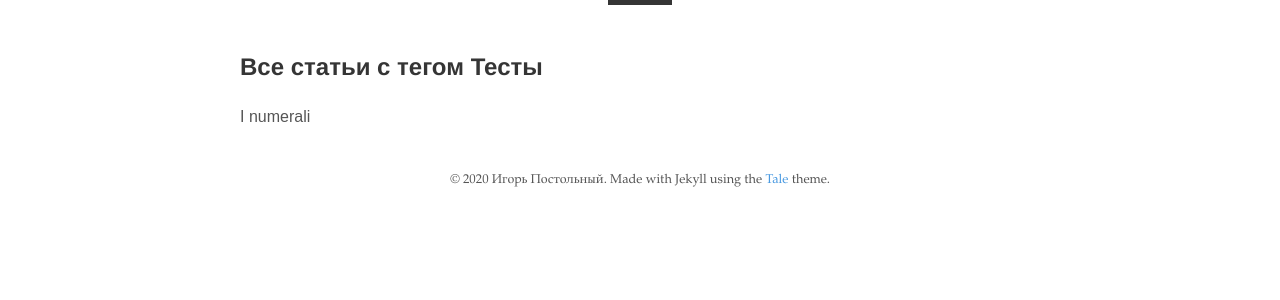
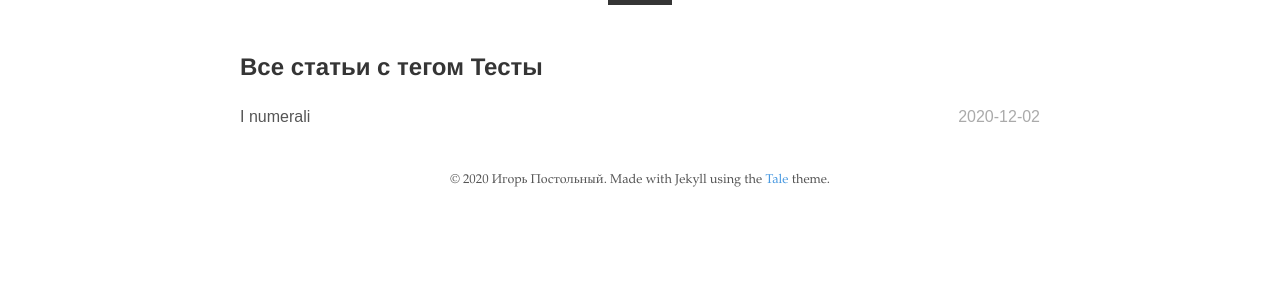
Before and after one commit to postolny/postolny.github.io, a Jekyll site: the page built from _pages/tests.html, in a window 1280 px wide. Shown: the part 505-805 px from the top of the page. Built offline with Jekyll 4.4.1, drawn with Linux system fonts in a browser that asks for light colours; nearby versions of some CDN libraries.

Commit message:
Add files via upload

```diff
--- a/_includes/tagPagesLoop.html
+++ b/_includes/tagPagesLoop.html
@@ -5,5 +5,10 @@
         <span class="tags-post-title">{{ post.title }}</span>
         <div class="tags-post-line"></div>
     </div>
+    <span class="tags-post-meta">
+        <time datetime="{{ post.date }}">
+            {{ post.date | date:"%Y-%m-%d" }}
+        </time>
+    </span>
 </a>
 {% endfor %}
```
